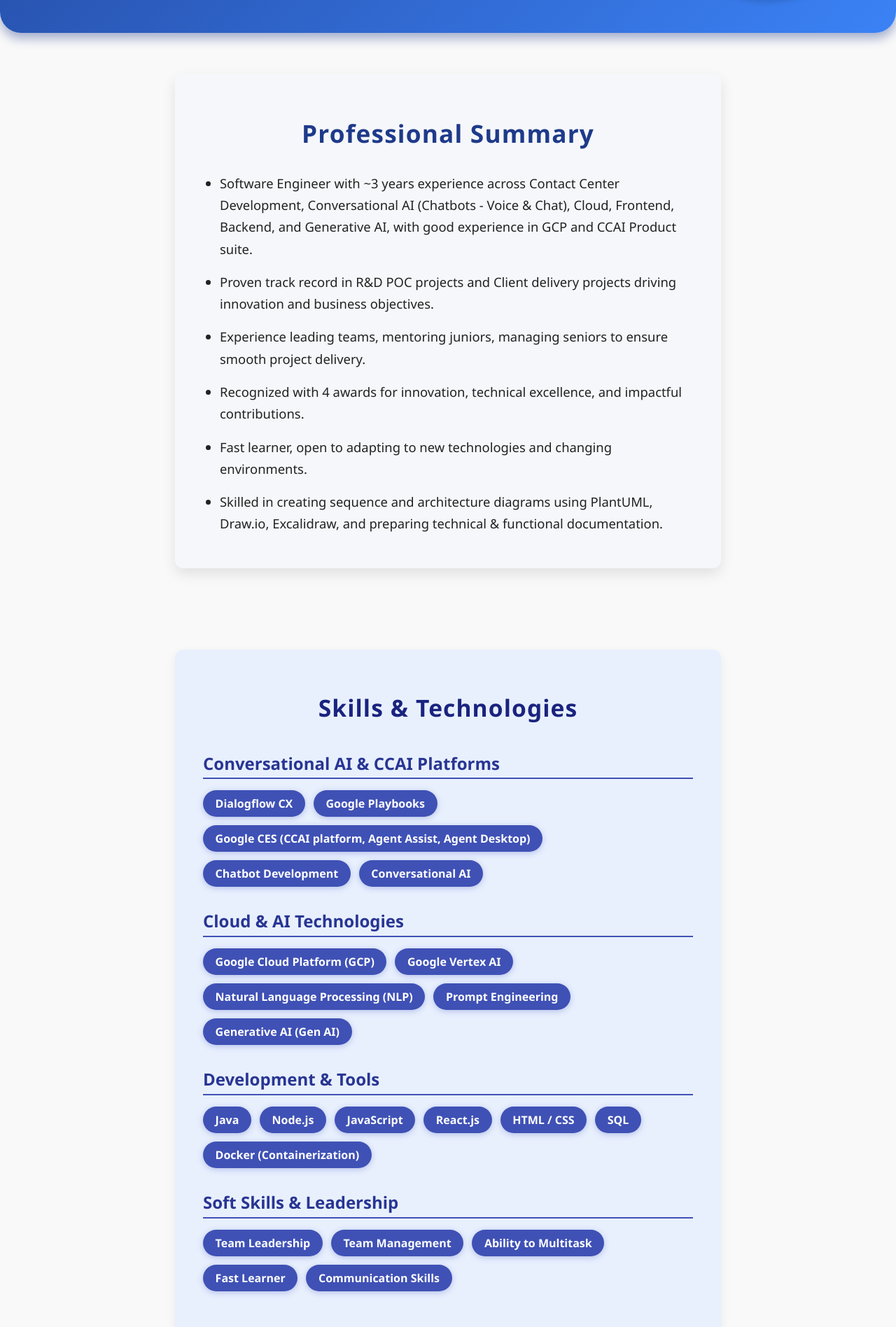
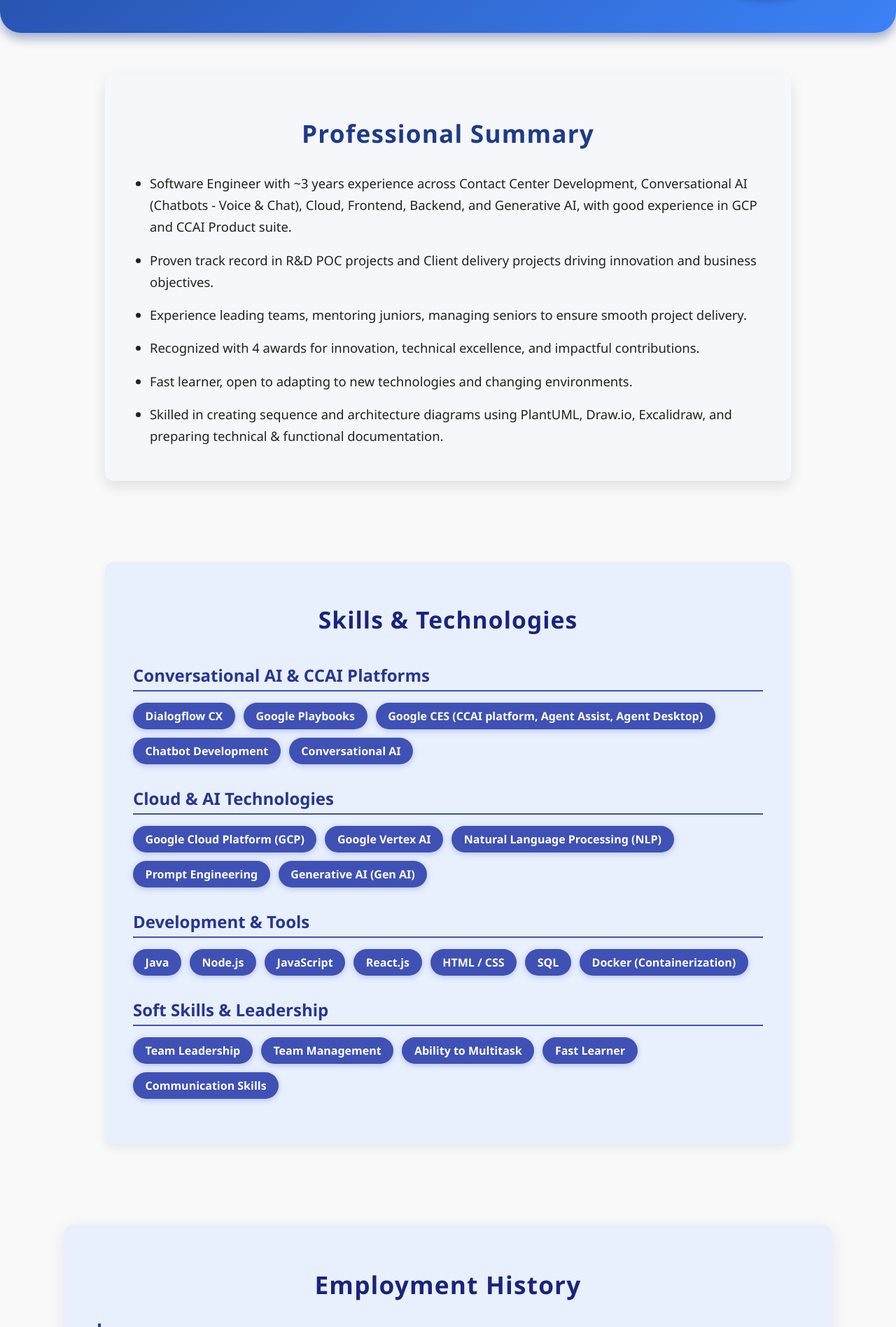
Before and after one commit to nandakishoreveeramsetty/my-portfolio, a React (Create React App) app: page / in a window 1280 px wide. Shown: the part 776-2672 px from the top of the page at 70% size. Built offline with nearby package versions, Linux system fonts and the light colour scheme.

Commit message:
increased the width of employment history, pro summary and skills

```diff
--- a/src/styles/EmploymentHistory.css
+++ b/src/styles/EmploymentHistory.css
@@ -1,5 +1,5 @@
 .employment-history-section {
-    max-width: 800px;
+    max-width: 1000px;
     margin: 3rem auto;
     padding: 2rem 3rem;
     background: #e8f0fe;
--- a/src/styles/ProfessionalSummary.css
+++ b/src/styles/ProfessionalSummary.css
@@ -10,7 +10,7 @@
   }
 
   .professional-summary {
-    max-width: 700px;
+    max-width: 900px;
     margin: 3rem auto;
     padding: 2rem 2.5rem;
     background: #f5f7fa;
--- a/src/styles/Skills.css
+++ b/src/styles/Skills.css
@@ -1,5 +1,5 @@
 .skills-section {
-    max-width: 700px;
+    max-width: 900px;
     margin: 3rem auto;
     padding: 2rem 2.5rem;
     background: #e8f0fe;
```
